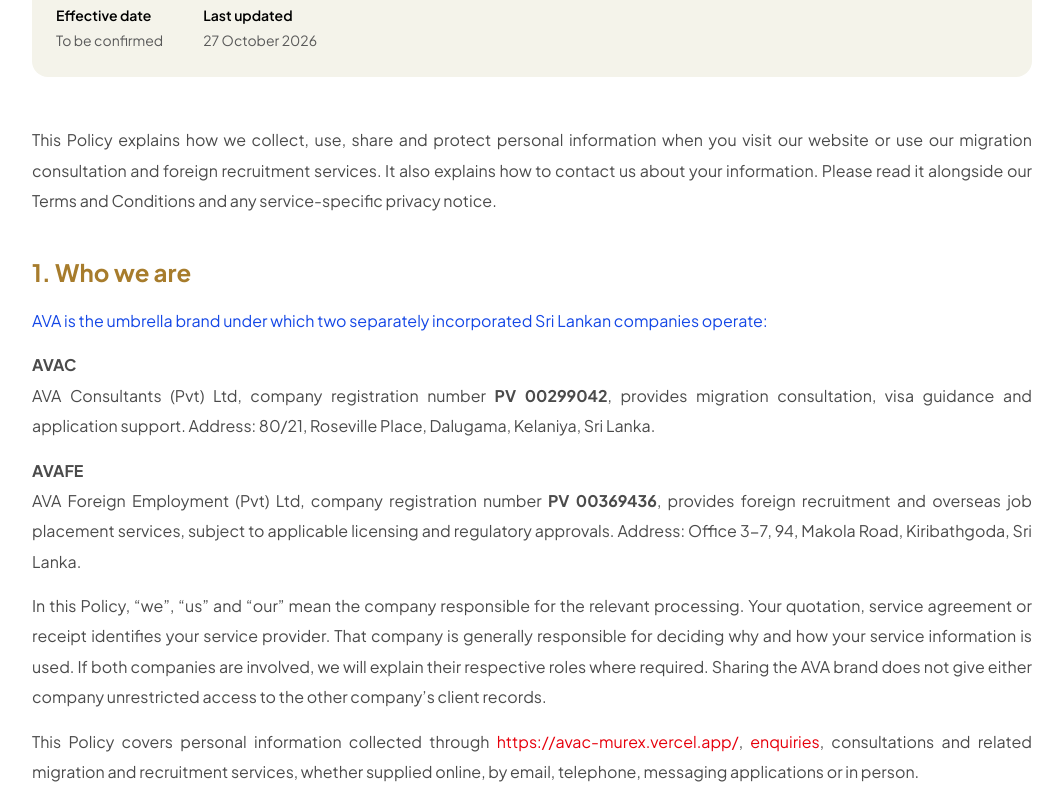
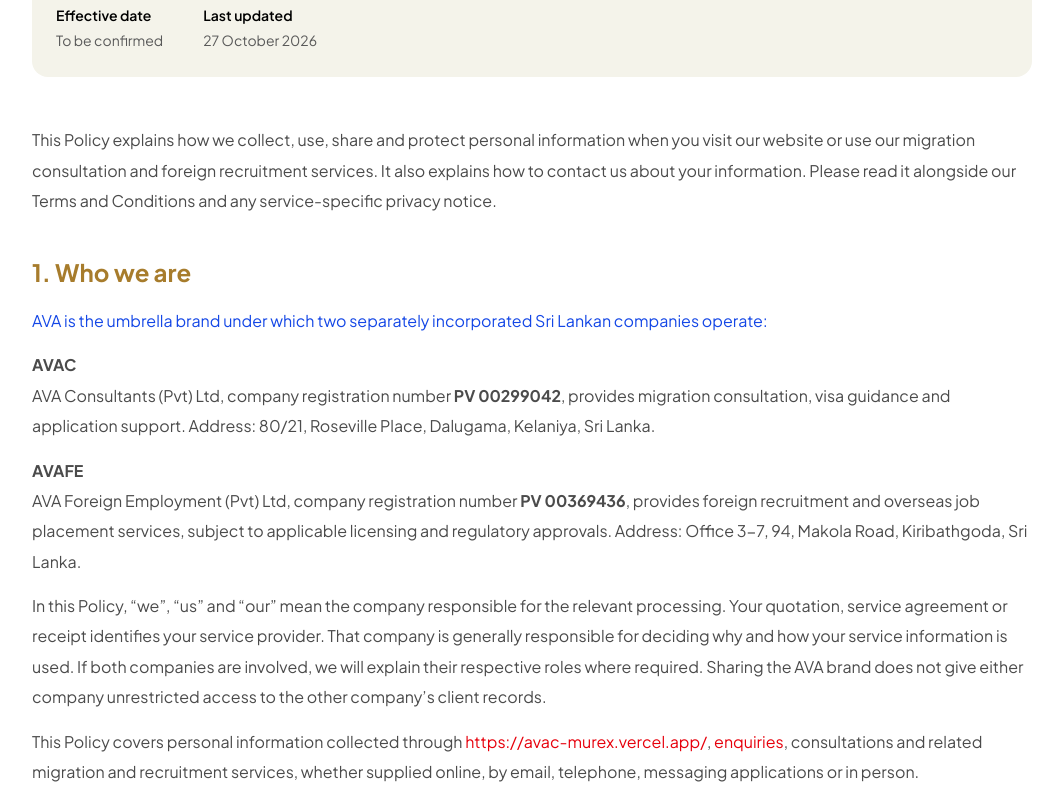
Before and after one commit to MovinduSenura/AVAC, a React (Vite) app in the folder frontend/: page /privacy-policy in a window 1280 px wide. Shown: the part 420-1220 px from the top of the page, without its empty margins (108-1171 px from the left). Built offline with nearby package versions, Linux system fonts and the light colour scheme.

Commit message:
fix: Change text alignment from justify to left in Privacy Policy and Terms & Conditions pages

```diff
--- a/frontend/src/pages/PrivacyPolicy.jsx
+++ b/frontend/src/pages/PrivacyPolicy.jsx
@@ -194,7 +194,7 @@
           </div>
 
           <article aria-label="Privacy Policy" className="mt-[40px] space-y-[32px] sm:mt-[48px] sm:space-y-[40px]">
-            <p className="text-justify text-[15px] leading-[1.9] text-[#4B4B4B] sm:text-[16px]">
+            <p className="text-left text-[15px] leading-[1.9] text-[#4B4B4B] sm:text-[16px]">
               This Policy explains how we collect, use, share and protect personal information when you visit our website or use our migration consultation and foreign recruitment services. It also explains how to contact us about your information. Please read it alongside our <Link to="/terms-and-conditions" className={linkClassName}>Terms and Conditions</Link> and any service-specific privacy notice.
             </p>
             {sections.map((section, index) => (
@@ -202,7 +202,7 @@
                 <h2 id={`privacy-heading-${index + 1}`} className="text-[22px] font-bold leading-[1.4] text-[color:var(--avac-gold)] sm:text-[24px]">
                   {index + 1}. {section.title}
                 </h2>
-                <div className={`mt-[16px] space-y-[14px] text-justify text-[15px] text-[#4B4B4B] sm:text-[16px] ${index === sections.length - 1 ? "leading-[1.5]" : "leading-[1.9]"}`}>
+                <div className={`mt-[16px] space-y-[14px] text-left text-[15px] text-[#4B4B4B] sm:text-[16px] ${index === sections.length - 1 ? "leading-[1.5]" : "leading-[1.9]"}`}>
                   {section.blocks.map((block, blockIndex) => (
                     Array.isArray(block) ? (
                       <ul key={blockIndex} className="list-disc space-y-[6px] pl-[24px] marker:text-[color:var(--avac-gold)]">
--- a/frontend/src/pages/TermsAndConditions.jsx
+++ b/frontend/src/pages/TermsAndConditions.jsx
@@ -289,7 +289,7 @@
                 <h2 id={`terms-heading-${index + 1}`} className="text-[22px] font-bold leading-[1.4] text-[color:var(--avac-gold)] sm:text-[24px]">
                   {index + 1}. {section.title}
                 </h2>
-                <div className={`mt-[16px] space-y-[14px] text-justify text-[15px] text-[#4B4B4B] sm:text-[16px] ${index === sections.length - 1 ? "leading-[1.5]" : "leading-[1.9]"}`}>
+                <div className={`mt-[16px] space-y-[14px] text-left text-[15px] text-[#4B4B4B] sm:text-[16px] ${index === sections.length - 1 ? "leading-[1.5]" : "leading-[1.9]"}`}>
                   {section.blocks.map((block, blockIndex) => (
                     Array.isArray(block) ? (
                       <ul key={blockIndex} className="list-disc space-y-[6px] pl-[24px] marker:text-[color:var(--avac-gold)]">
```
